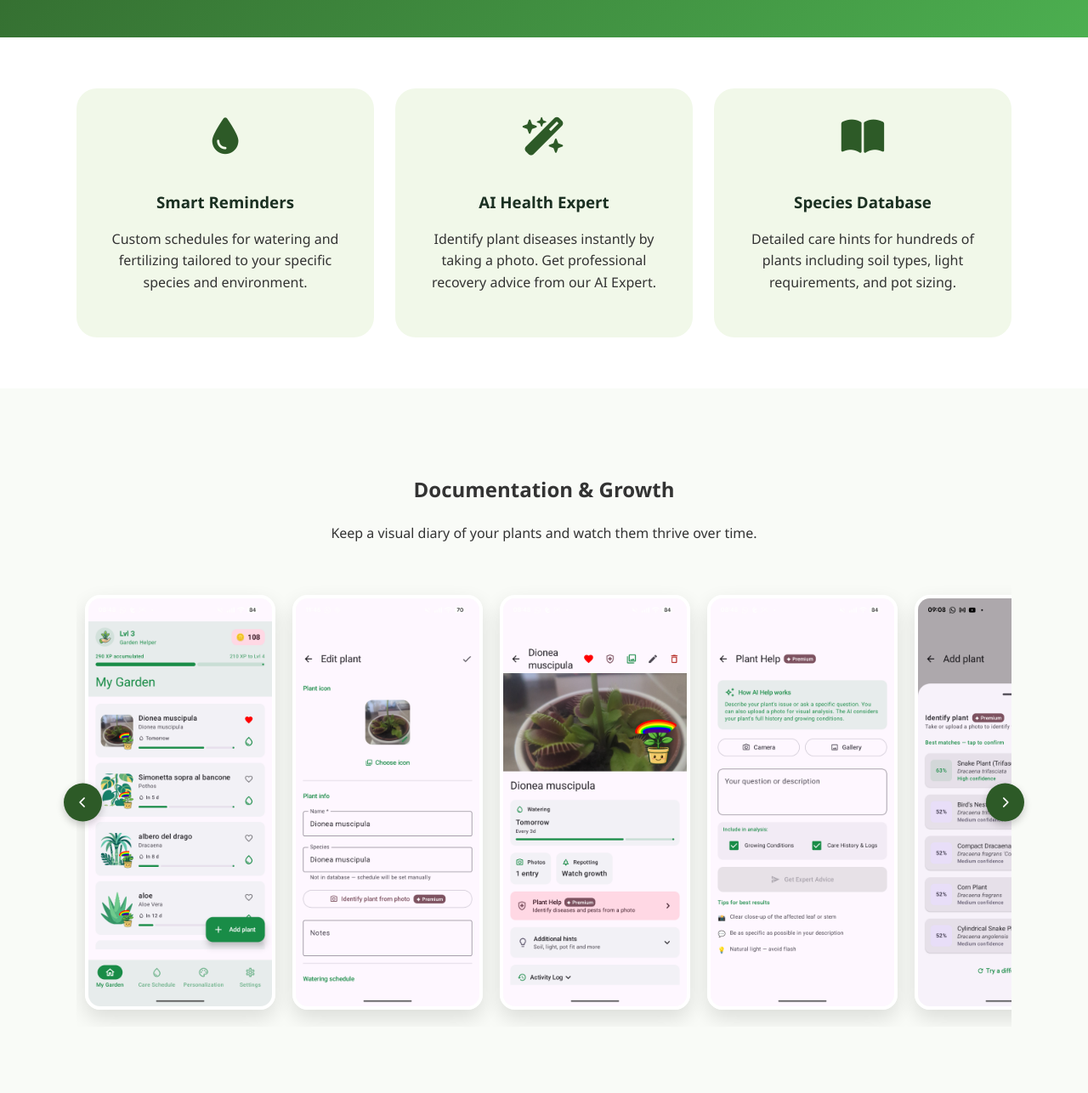
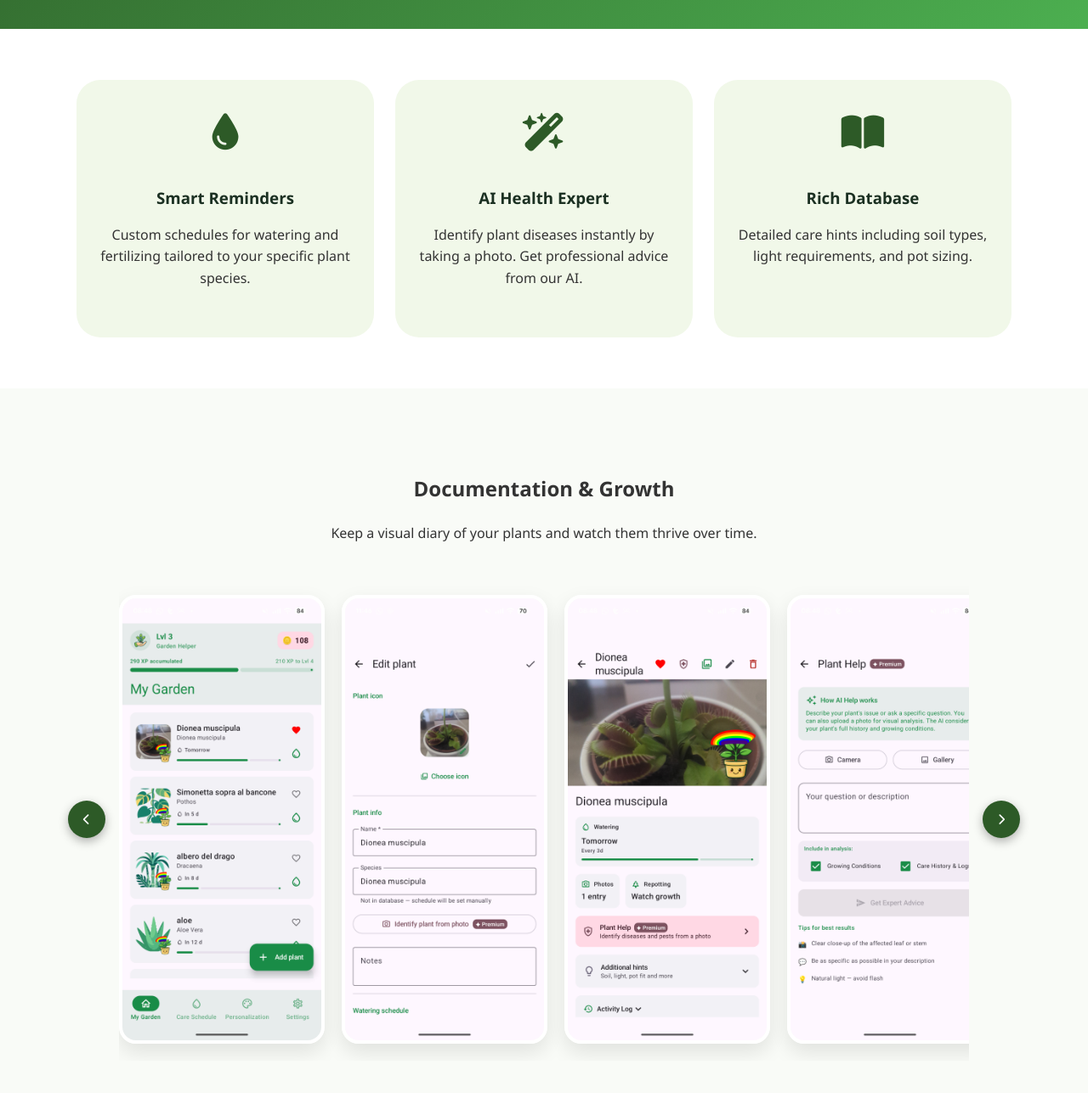
Before and after one commit to giovanniPeser/digital-garden-website, a plain HTML site: page index.html in a window 1280 px wide. Shown: the part 466-1752 px from the top of the page at 85% size. Drawn offline with Linux system fonts and the light colour scheme.

Commit message:
[FIX] slider window fix to screen dimension

```diff
--- a/index.html
+++ b/index.html
@@ -4,6 +4,7 @@
     <meta charset="UTF-8">
     <meta name="viewport" content="width=device-width, initial-scale=1.0">
     <title>Digital Garden | Smart Plant Care & AI Diagnosis</title>
+    <!-- Icons -->
     <link href="https://cdnjs.cloudflare.com/ajax/libs/font-awesome/6.0.0/css/all.min.css" rel="stylesheet">
     <style>
         :root {
@@ -13,25 +14,31 @@
             --dark: #1B3022;
             --text: #333;
         }
+
         body {
-            font-family: 'Segoe UI', Tahoma, Geneva, Verdana, sans-serif;
+            font-family: 'Segoe UI', system-ui, -apple-system, sans-serif;
             margin: 0;
+            padding: 0;
             line-height: 1.6;
             color: var(--text);
             background-color: #fff;
             overflow-x: hidden;
         }
+
+        /* --- Header --- */
         header {
             background: linear-gradient(135deg, var(--primary), var(--secondary));
             color: white;
             padding: 60px 20px;
             text-align: center;
         }
+
         .container {
             max-width: 1100px;
             margin: 0 auto;
             padding: 0 20px;
         }
+
         .logo {
             width: 100px;
             height: 100px;
@@ -41,8 +48,9 @@
             box-shadow: 0 8px 20px rgba(0,0,0,0.15);
             margin-bottom: 20px;
         }
-        h1 { font-size: clamp(2rem, 5vw, 3rem); margin: 10px 0; }
-        .subtitle { font-size: 1.1rem; opacity: 0.95; margin-bottom: 30px; max-width: 700px; margin-left: auto; margin-right: auto; }
+
+        h1 { font-size: clamp(2.2rem, 5vw, 3rem); margin: 10px 0; }
+        .subtitle { font-size: 1.1rem; opacity: 0.95; margin-bottom: 30px; max-width: 700px; margin: 0 auto 30px auto; }
 
         .play-store-badge {
             display: inline-block;
@@ -52,68 +60,71 @@
             border-radius: 12px;
             text-decoration: none;
             font-weight: bold;
-            font-size: 1.1rem;
-            transition: transform 0.2s, background 0.2s;
+            transition: transform 0.2s;
         }
-        .play-store-badge:hover { transform: scale(1.03); background: #222; }
+        .play-store-badge:hover { transform: scale(1.05); }
 
-        /* --- 1. Responsive Features Grid --- */
-        .features {
+        /* --- Features Grid --- */
+        .features-section { padding: 60px 0; }
+        .features-grid {
             display: flex;
             flex-wrap: wrap;
-            justify-content: center; /* Centers items if there's only 1 on a row */
+            justify-content: center;
             gap: 25px;
-            padding: 60px 0;
         }
         .feature-card {
-            flex: 1 1 300px; /* Base size 300px, grow to fill */
+            flex: 1 1 300px;
             max-width: 350px;
             text-align: center;
-            padding: 35px 25px;
+            padding: 40px 25px;
             background: var(--light);
-            border-radius: 24px;
-            transition: translateY 0.3s;
+            border-radius: 28px;
+            transition: transform 0.3s ease;
         }
         .feature-card:hover { transform: translateY(-5px); }
-        .feature-card i {
-            font-size: 2.8rem;
-            color: var(--primary);
-            margin-bottom: 20px;
-        }
+        .feature-card i { font-size: 2.8rem; color: var(--primary); margin-bottom: 20px; }
         .feature-card h3 { margin-bottom: 12px; color: var(--dark); }
 
-        /* --- 2. Screenshot Carousel --- */
+        /* --- Carousel Section --- */
         .screenshots-section {
             background-color: #f9fbf7;
             padding: 80px 0;
             text-align: center;
         }
+
         .slider-wrapper {
             position: relative;
-            margin-top: 40px;
+            margin: 40px auto 0 auto;
+            max-width: 100%;
+            width: 1000px;
             display: flex;
             align-items: center;
         }
+
         .screenshot-container {
             display: flex;
             overflow-x: auto;
             scroll-behavior: smooth;
+            scroll-snap-type: x mandatory;
+            -webkit-overflow-scrolling: touch;
             gap: 20px;
-            padding: 20px 10px;
-            scrollbar-width: none; /* Hide scrollbar Firefox */
-            -ms-overflow-style: none;  /* Hide scrollbar IE/Edge */
+            padding: 20px 0;
+            width: 100%;
+            scrollbar-width: none;
         }
-        .screenshot-container::-webkit-scrollbar { display: none; } /* Hide scrollbar Chrome/Safari */
+        .screenshot-container::-webkit-scrollbar { display: none; }
 
         .screenshot-container img {
-            height: 480px; /* Fixed height for consistency */
+            height: 520px;
             width: auto;
-            border-radius: 18px;
-            box-shadow: 0 10px 25px rgba(0,0,0,0.12);
+            border-radius: 20px;
+            box-shadow: 0 10px 25px rgba(0,0,0,0.1);
             border: 4px solid white;
             flex-shrink: 0;
+            scroll-snap-align: center;
         }
 
+        /* --- Navigation Arrows --- */
         .nav-btn {
             position: absolute;
             top: 50%;
@@ -121,35 +132,49 @@
             background: var(--primary);
             color: white;
             border: none;
-            width: 45px;
-            height: 45px;
+            width: 44px;
+            height: 44px;
             border-radius: 50%;
             cursor: pointer;
-            z-index: 10;
+            z-index: 20;
             display: flex;
             align-items: center;
             justify-content: center;
-            box-shadow: 0 4px 10px rgba(0,0,0,0.2);
-            transition: background 0.2s;
+            box-shadow: 0 4px 12px rgba(0,0,0,0.3);
+            transition: background 0.2s, transform 0.2s;
         }
-        .nav-btn:hover { background: var(--secondary); }
-        .nav-btn.left { left: -15px; }
-        .nav-btn.right { right: -15px; }
+        .nav-btn:hover { background: var(--secondary); transform: translateY(-50%) scale(1.1); }
+        .nav-btn:active { transform: translateY(-50%) scale(0.9); }
 
-        @media (max-width: 600px) {
-            .nav-btn { display: none; } /* Hide arrows on mobile, use touch scroll */
-            .screenshot-container img { height: 400px; }
+        .nav-btn.left { left: 10px; }
+        .nav-btn.right { right: 10px; }
+
+        /* Tablet/Desktop adjust arrows to be outside if space permits */
+        @media (min-width: 1150px) {
+            .nav-btn.left { left: -60px; }
+            .nav-btn.right { right: -60px; }
         }
 
+        /* Mobile specific adjustments */
+        @media (max-width: 768px) {
+            .screenshots-section { padding: 40px 0; }
+            .screenshot-container img { height: 420px; }
+            .nav-btn {
+                width: 38px;
+                height: 38px;
+                background: rgba(45, 90, 39, 0.8); /* Semi-transparent on mobile */
+            }
+        }
+
+        /* --- Footer --- */
         footer {
             background: var(--dark);
             color: white;
-            padding: 50px 20px;
+            padding: 60px 20px;
             text-align: center;
         }
         footer a { color: #A5D6A7; text-decoration: none; margin: 0 15px; font-weight: 500; }
         footer a:hover { text-decoration: underline; }
-        .footer-logo { width: 40px; opacity: 0.8; margin-bottom: 15px; }
     </style>
 </head>
 <body>
@@ -165,22 +190,22 @@
     </div>
 </header>
 
-<section class="container">
-    <div class="features">
+<section class="container features-section">
+    <div class="features-grid">
         <div class="feature-card">
             <i class="fas fa-droplet"></i>
             <h3>Smart Reminders</h3>
-            <p>Custom schedules for watering and fertilizing tailored to your specific species and environment.</p>
+            <p>Custom schedules for watering and fertilizing tailored to your specific plant species.</p>
         </div>
         <div class="feature-card">
             <i class="fas fa-wand-magic-sparkles"></i>
             <h3>AI Health Expert</h3>
-            <p>Identify plant diseases instantly by taking a photo. Get professional recovery advice from our AI Expert.</p>
+            <p>Identify plant diseases instantly by taking a photo. Get professional advice from our AI.</p>
         </div>
         <div class="feature-card">
             <i class="fas fa-book-open"></i>
-            <h3>Species Database</h3>
-            <p>Detailed care hints for hundreds of plants including soil types, light requirements, and pot sizing.</p>
+            <h3>Rich Database</h3>
+            <p>Detailed care hints including soil types, light requirements, and pot sizing.</p>
         </div>
     </div>
 </section>
@@ -191,7 +216,9 @@
         <p>Keep a visual diary of your plants and watch them thrive over time.</p>
 
         <div class="slider-wrapper">
-            <button class="nav-btn left" onclick="scrollSlider(-1)"><i class="fas fa-chevron-left"></i></button>
+            <button class="nav-btn left" onclick="scrollSlider(-1)" aria-label="Previous image">
+                <i class="fas fa-chevron-left"></i>
+            </button>
 
             <div class="screenshot-container" id="screenshotSlider">
                 <img src="images/garden_list_view.png" alt="Garden View">
@@ -209,14 +236,15 @@
                 <img src="images/multi_language.png" alt="Multi language support">
             </div>
 
-            <button class="nav-btn right" onclick="scrollSlider(1)"><i class="fas fa-chevron-right"></i></button>
+            <button class="nav-btn right" onclick="scrollSlider(1)" aria-label="Next image">
+                <i class="fas fa-chevron-right"></i>
+            </button>
         </div>
     </div>
 </section>
 
 <footer>
     <div class="container">
-        <img src="images/ic_launcher-playstore.png" class="footer-logo" alt="">
         <p>&copy; 2026 Digital Garden. All rights reserved.</p>
         <p>
             <a href="privacy.html">Privacy Policy</a>
@@ -228,7 +256,10 @@
 <script>
     function scrollSlider(direction) {
         const slider = document.getElementById('screenshotSlider');
-        const scrollAmount = 300; // Scroll by one item approx
+        if (!slider) return;
+
+        // Calculate scroll amount: visible width minus one gap to keep context
+        const scrollAmount = slider.clientWidth * 0.8;
         slider.scrollBy({
             left: direction * scrollAmount,
             behavior: 'smooth'
```
